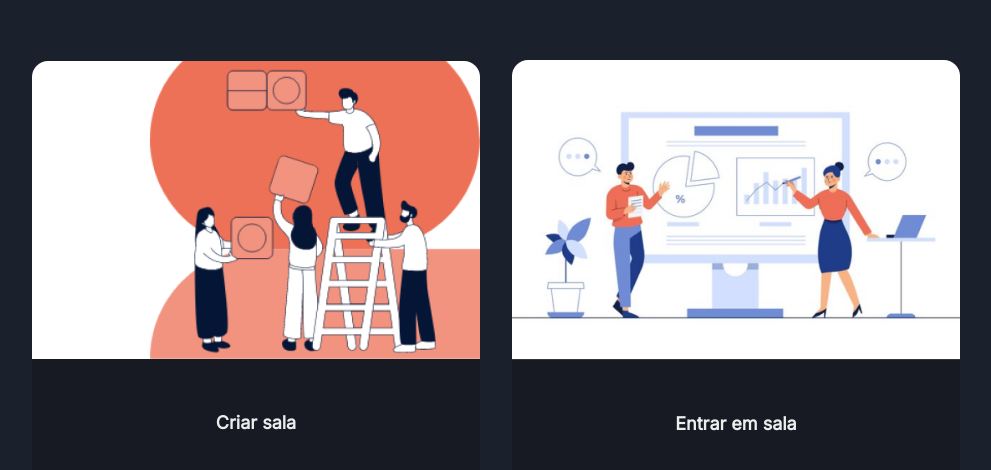
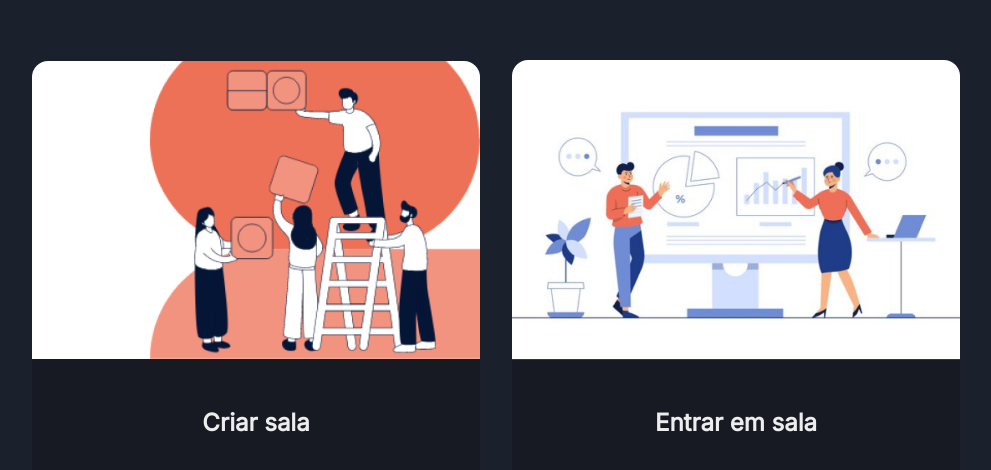
Before and after one commit to nascjoao/n-ask, a React (Create React App) app: page / in a window 1280 px wide. Shown: the part 126-596 px from the top of the page, without its empty margins (144-1135 px from the left). Built offline with nearby package versions, Linux system fonts and the light colour scheme.

Commit message:
fix: increase font size of buttons

```diff
--- a/src/pages/Home.jsx
+++ b/src/pages/Home.jsx
@@ -70,7 +70,7 @@ export default function Home() {
             height="100%"
             borderRadius={0}
             borderBottomRadius="2xl"
-            fontSize="lg"
+            fontSize="2xl"
             background="gray.900"
           >
             Criar sala
@@ -93,7 +93,7 @@ export default function Home() {
             height="100%"
             borderRadius={0}
             borderBottomRadius="2xl"
-            fontSize="lg"
+            fontSize="2xl"
             background="gray.900"
           >
             Entrar em sala
```
